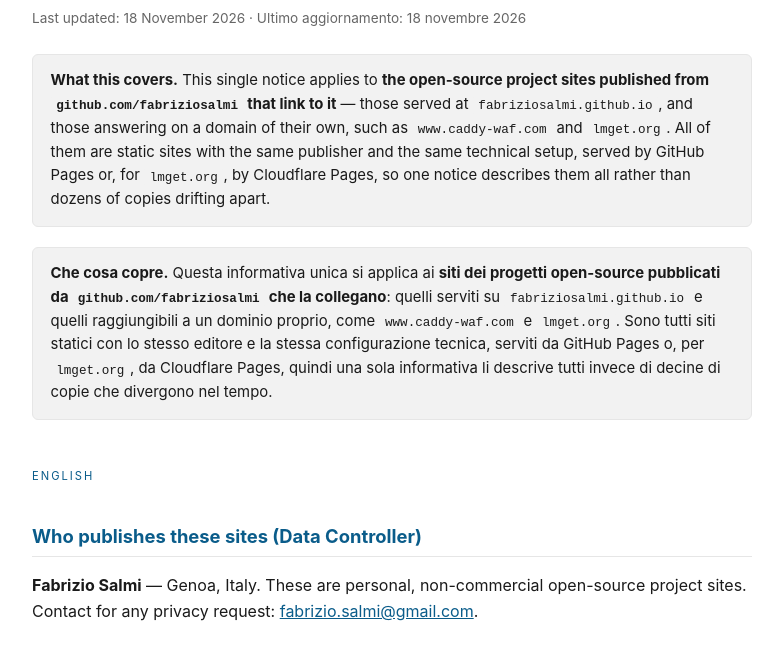
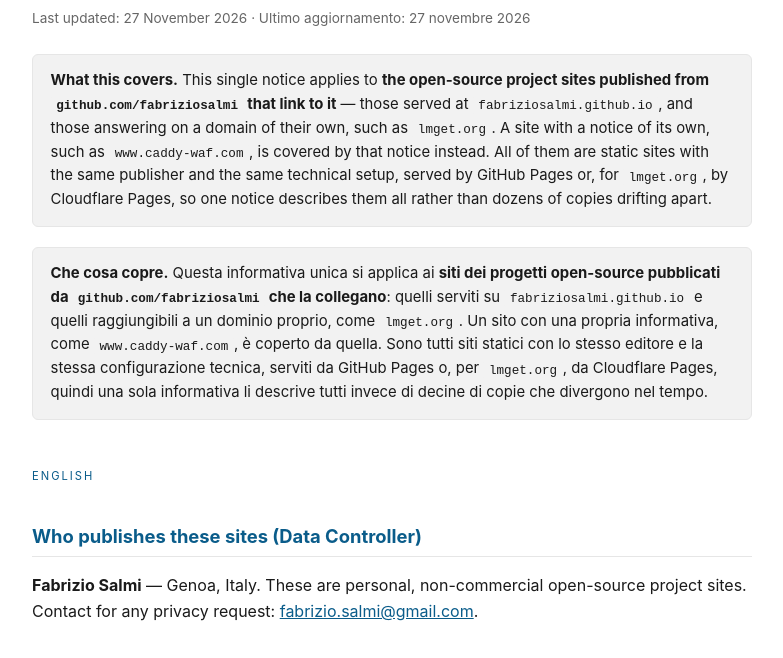
Before and after one commit to fabriziosalmi/fabriziosalmi.github.io, a plain HTML site: page privacy.html in a window 1280 px wide. Shown: the part 140-798 px from the top of the page, without its empty margins (248-1031 px from the left). Drawn offline with Linux system fonts and the light colour scheme.

Commit message:
docs(privacy): the shared notice leaves www.caddy-waf.com to its own notice
caddy-waf.com now runs cookieless page-view statistics and publishes a notice
of its own at /privacy, so the hub, which states "no analytics", no longer
names it as covered.

Co-Authored-By: Claude Opus 5.5 <noreply@anthropic.com>

```diff
--- a/privacy.html
+++ b/privacy.html
@@ -31,13 +31,14 @@
 <div class="wrap">
     <a class="home" href="/">← fabriziosalmi.github.io</a>
     <h1>Privacy &amp; Legal Notice</h1>
-    <p class="updated">Last updated: 18 November 2026 · Ultimo aggiornamento: 18 novembre 2026</p>
+    <p class="updated">Last updated: 27 November 2026 · Ultimo aggiornamento: 27 novembre 2026</p>
 
     <div class="scope">
         <strong>What this covers.</strong> This single notice applies to <strong>the open-source
         project sites published from <code>github.com/fabriziosalmi</code> that link to it</strong> —
         those served at <code>fabriziosalmi.github.io</code>, and those answering on a domain of
-        their own, such as <code>www.caddy-waf.com</code> and <code>lmget.org</code>. All of them are
+        their own, such as <code>lmget.org</code>. A site with a notice of its own, such as
+        <code>www.caddy-waf.com</code>, is covered by that notice instead. All of them are
         static sites with the same publisher and the same technical setup, served by GitHub Pages
         or, for <code>lmget.org</code>, by Cloudflare Pages, so one notice describes them all rather
         than dozens of copies drifting apart.
@@ -47,8 +48,8 @@
         <strong>Che cosa copre.</strong> Questa informativa unica si applica ai <strong>siti dei
         progetti open-source pubblicati da <code>github.com/fabriziosalmi</code> che la
         collegano</strong>: quelli serviti su <code>fabriziosalmi.github.io</code> e quelli
-        raggiungibili a un dominio proprio, come <code>www.caddy-waf.com</code> e
-        <code>lmget.org</code>. Sono tutti siti statici con lo stesso editore e la stessa
+        raggiungibili a un dominio proprio, come <code>lmget.org</code>. Un sito con una propria
+        informativa, come <code>www.caddy-waf.com</code>, è coperto da quella. Sono tutti siti statici con lo stesso editore e la stessa
         configurazione tecnica, serviti da GitHub Pages o, per <code>lmget.org</code>, da Cloudflare
         Pages, quindi una sola informativa li descrive tutti invece di decine di copie che divergono
         nel tempo.
```
